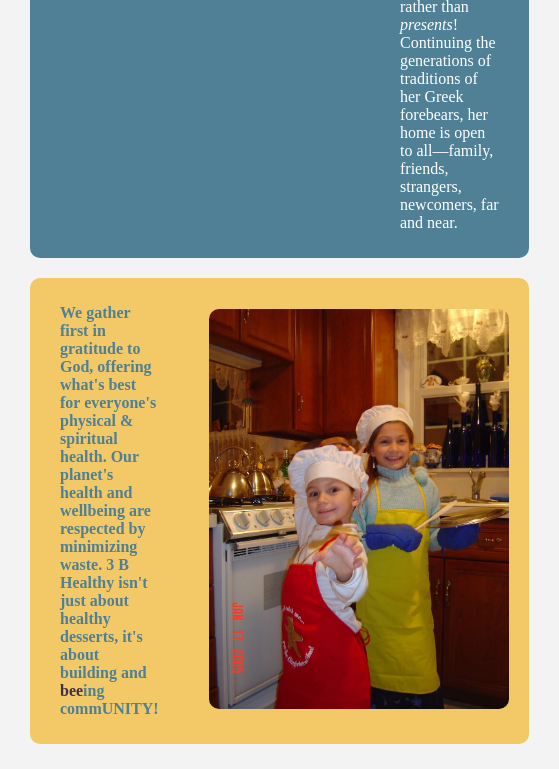
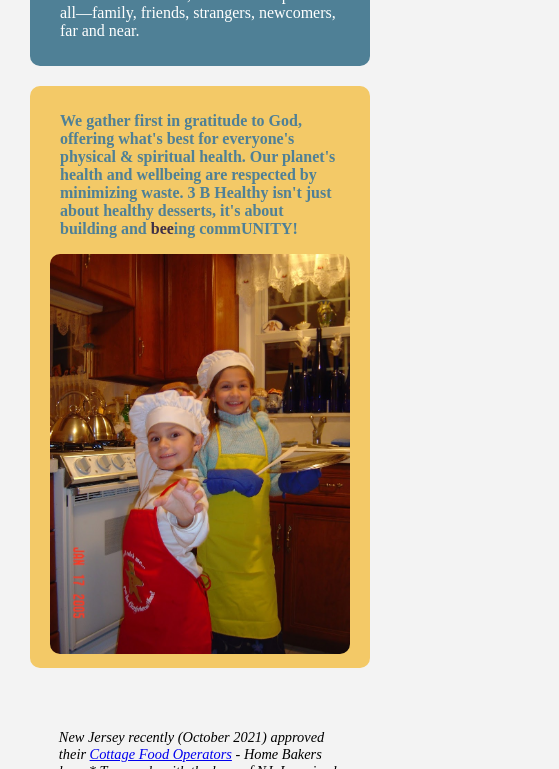
Before and after one commit to tonyfischetti/bhealhy, a website: page pages/our-story.html in a window 390 px wide. Shown: the part 1231-2000 px from the top of the page, 559 px wide, since content can reach past the window. Drawn offline with nearby package versions, Linux system fonts and the light colour scheme; files that its build step writes are made by us from their sources; files whose address does not match are found by name; a web font is replaced by a local one.

Commit message:
all pages are mobile-friendly (?)

```diff
--- a/styles/style.css
+++ b/styles/style.css
@@ -860,27 +860,33 @@ img.big-image-thin {
 
 /* STORY THINGS */
 
-#story-main {
+#story-main, #story-second {
     display: flex;
     flex-direction: row;
     align-items: center;
-    background-color: var(--BlueGreen);
-    color: white;
     padding: 10px;
     border-radius: 10px;
 }
 
+#story-main {
+    background-color: var(--BlueGreen);
+    color: white;
+}
+
 #story-second {
-    display: flex;
-    flex-direction: row;
-    align-items: center;
     background-color: var(--Gold);
     color: var(--BlueGreen);
-    padding: 10px;
-    border-radius: 10px;
     margin-top: 20px;
     font-weight: 700;
 }
+
+/* when smaller screens... */
+@media only screen and (max-width: 780px) {
+    #story-main, #story-second {
+        flex-direction: column;
+    }
+}
+
 
 .story-text {
     padding: 0px 20px;
@@ -916,13 +922,27 @@ img.big-image-thin {
     justify-content: space-evenly;
 }
 
+#explainer {
+    font-size: 0.8em;
+}
+
+/* when smaller screens... */
+@media only screen and (max-width: 780px) {
+    .info-card-split-2 {
+        flex-direction: column;
+    }
+    #explainer {
+        align-self: center;
+    }
+    #story-photo-1, #story-photo-2 {
+        margin: 0 10px 0 10px;
+    }
+}
+
 #nj-info {
     font-style: italic;
 }
 
-#explainer {
-    font-size: 0.8em;
-}
 
 /* ------------------------------------------- */
 
```
